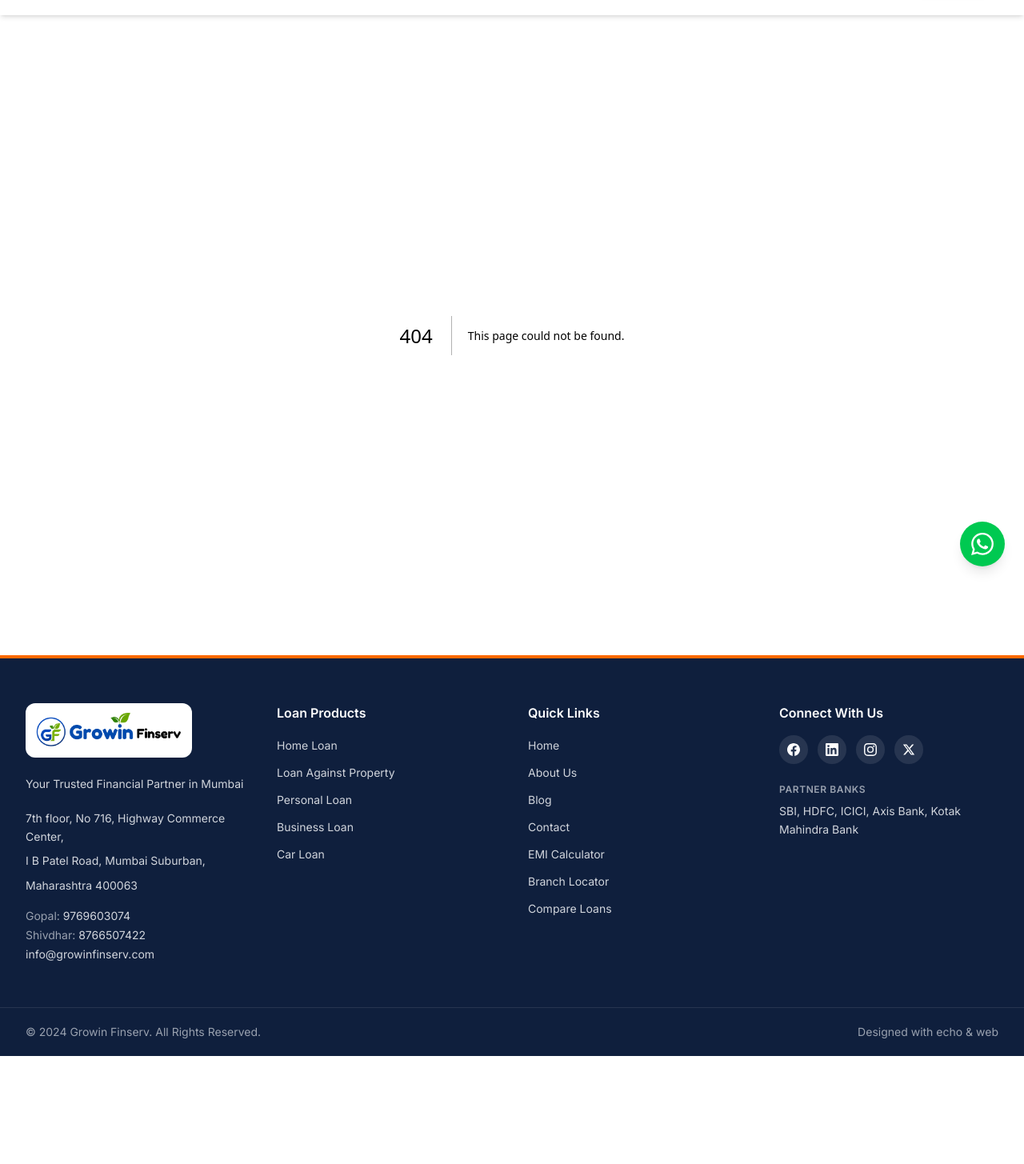
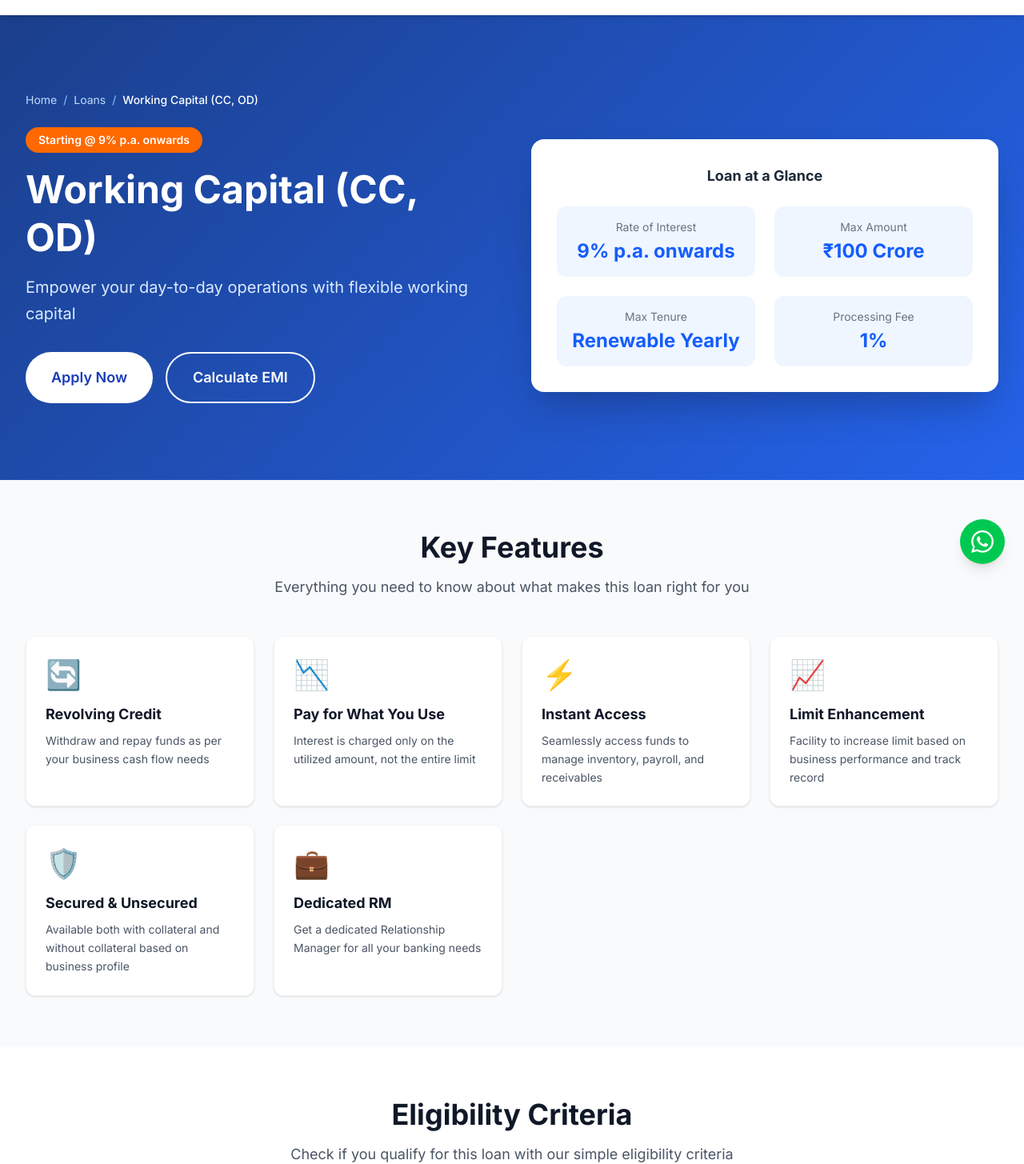
Before and after one commit to anirudhakolay/growin-finance, a Next.js app: page /loans/working-capital in a window 1280 px wide. Before the commit this address had no page. Shown: the part 61-1516 px from the top of the page at 80% size. Before the commit the page ends 1381 px from the top, so only its background shows below. Built offline with nearby package versions, Linux system fonts and the light colour scheme.

Commit message:
Add Working Capital loan page

```diff
--- /dev/null
+++ b/app/loans/working-capital/page.tsx
@@ -0,0 +1,34 @@
+import { Metadata } from 'next'
+import { loans } from '@/lib/data/loans'
+import LoanHero from '@/components/loans/LoanHero'
+import FeaturesGrid from '@/components/loans/FeaturesGrid'
+import EligibilityCriteria from '@/components/loans/EligibilityCriteria'
+import DocChecklist from '@/components/loans/DocChecklist'
+import LoanEMISection from '@/components/loans/LoanEMISection'
+import LoanFAQ from '@/components/loans/LoanFAQ'
+import ApplyNowForm from '@/components/loans/ApplyNowForm'
+
+const loan = loans.find(l => l.slug === 'working-capital')!
+
+export const metadata: Metadata = {
+  title: `${loan.name} | Growin Finance`,
+  description: loan.tagline,
+}
+
+export default function WorkingCapitalPage() {
+  return (
+    <main>
+      <LoanHero loan={loan} />
+      <FeaturesGrid features={loan.features} />
+      <EligibilityCriteria eligibility={loan.eligibility} />
+      <DocChecklist documents={loan.documents} />
+      <LoanEMISection
+        defaultAmount={loan.defaultAmount}
+        defaultRate={loan.defaultRate}
+        defaultTenure={loan.defaultTenure}
+      />
+      <LoanFAQ faqs={loan.faqs} />
+      <ApplyNowForm loanName={loan.name} />
+    </main>
+  )
+}
```
